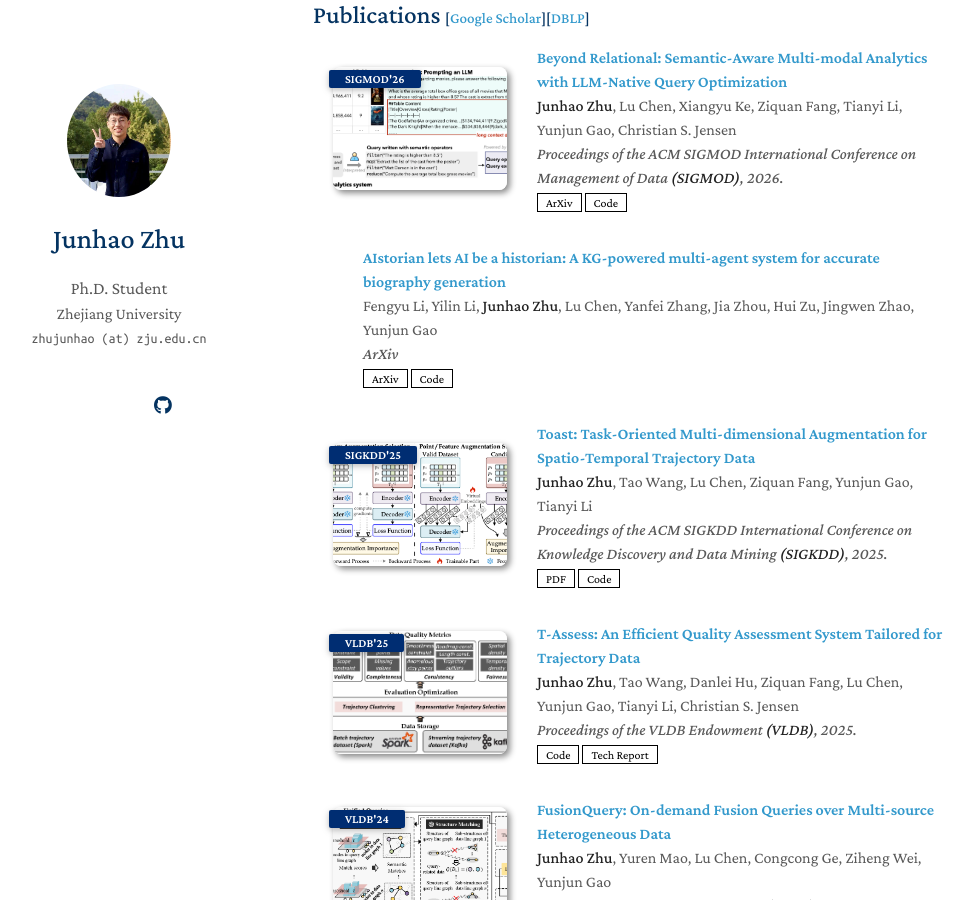
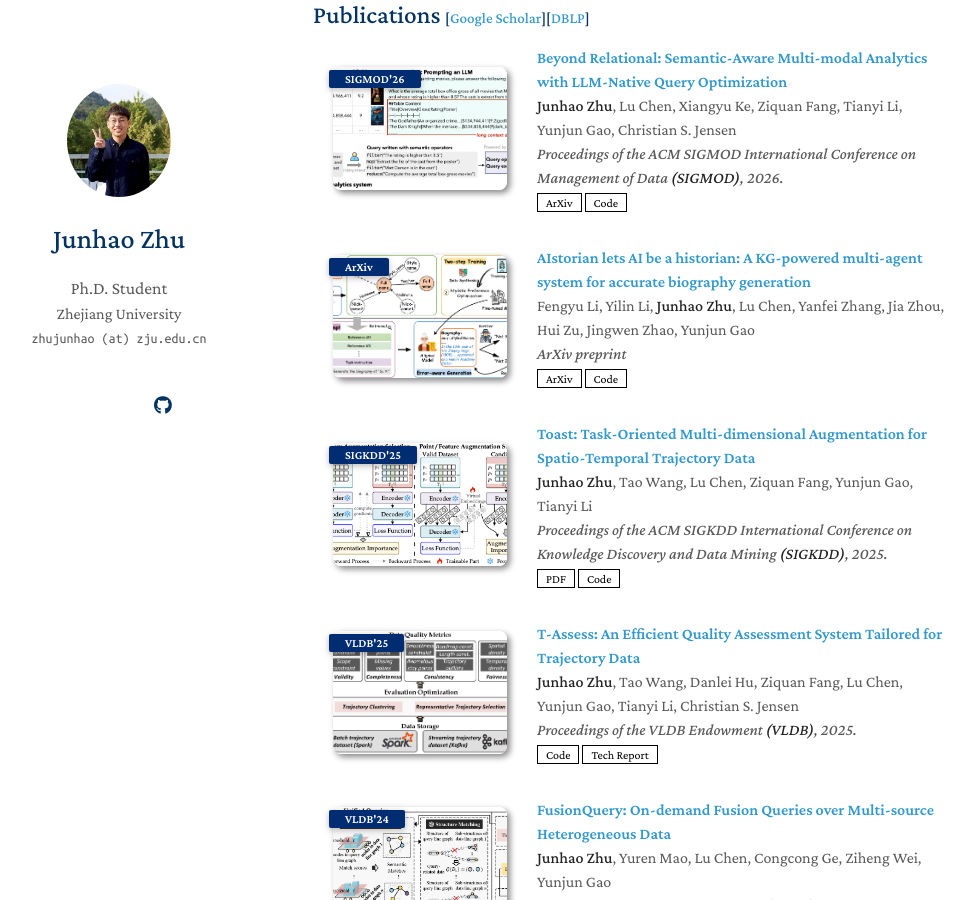
Before and after one commit to JunHao-Zhu/JunHao-Zhu.github.io, a Jekyll site: the page built from index.md, in a window 1280 px wide and 900 px high, scrolled down 562 px. Shown: the whole window, without its empty margins (157-1131 px from the left). Built offline with Jekyll 4.4.1, drawn with Linux system fonts in a browser that asks for light colours; a style sheet for code colours, icons or effects is not loaded; our own code applies the rules of GitHub Pages for plain Markdown files.

Commit message:
add an image

```diff
--- a/_data/publications.yml
+++ b/_data/publications.yml
@@ -10,9 +10,10 @@ main:
   - title: "AIstorian lets AI be a historian: A KG-powered multi-agent system for accurate biography generation"
     authors: Fengyu Li, Yilin Li, <strong>Junhao Zhu</strong>, Lu Chen, Yanfei Zhang, Jia Zhou, Hui Zu, Jingwen Zhao, Yunjun Gao
     conference_short: ArXiv
-    conference: ArXiv
+    conference: ArXiv preprint
     arxiv: https://www.arxiv.org/abs/2503.11346
     code: https://github.com/ZJU-DAILY/AIstorian
+    image: ./assets/img/aistorian_overview.png
 
   - title: "Toast: Task-Oriented Multi-dimensional Augmentation for Spatio-Temporal Trajectory Data"
     authors: <strong>Junhao Zhu</strong>, Tao Wang, Lu Chen, Ziquan Fang, Yunjun Gao, Tianyi Li
```
Also changed, not shown: assets/img/aistorian_overview.png (added).
